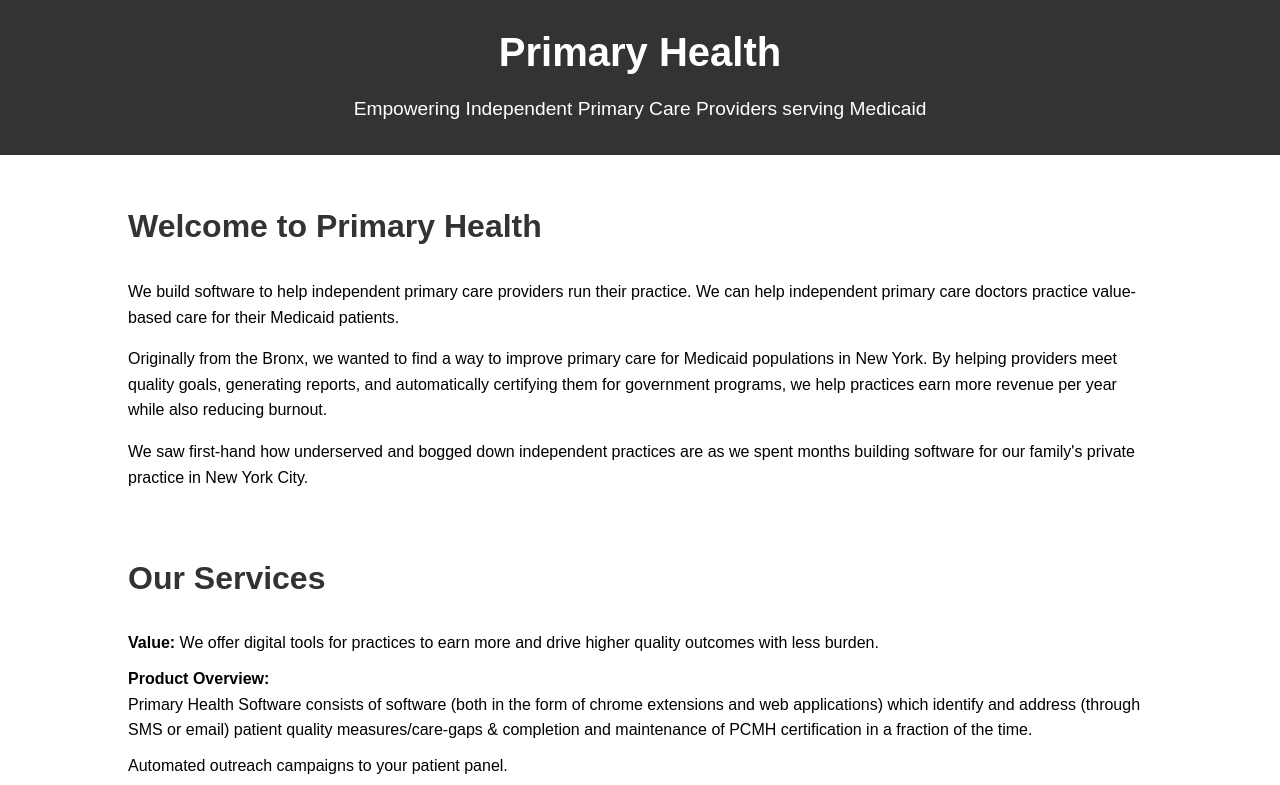
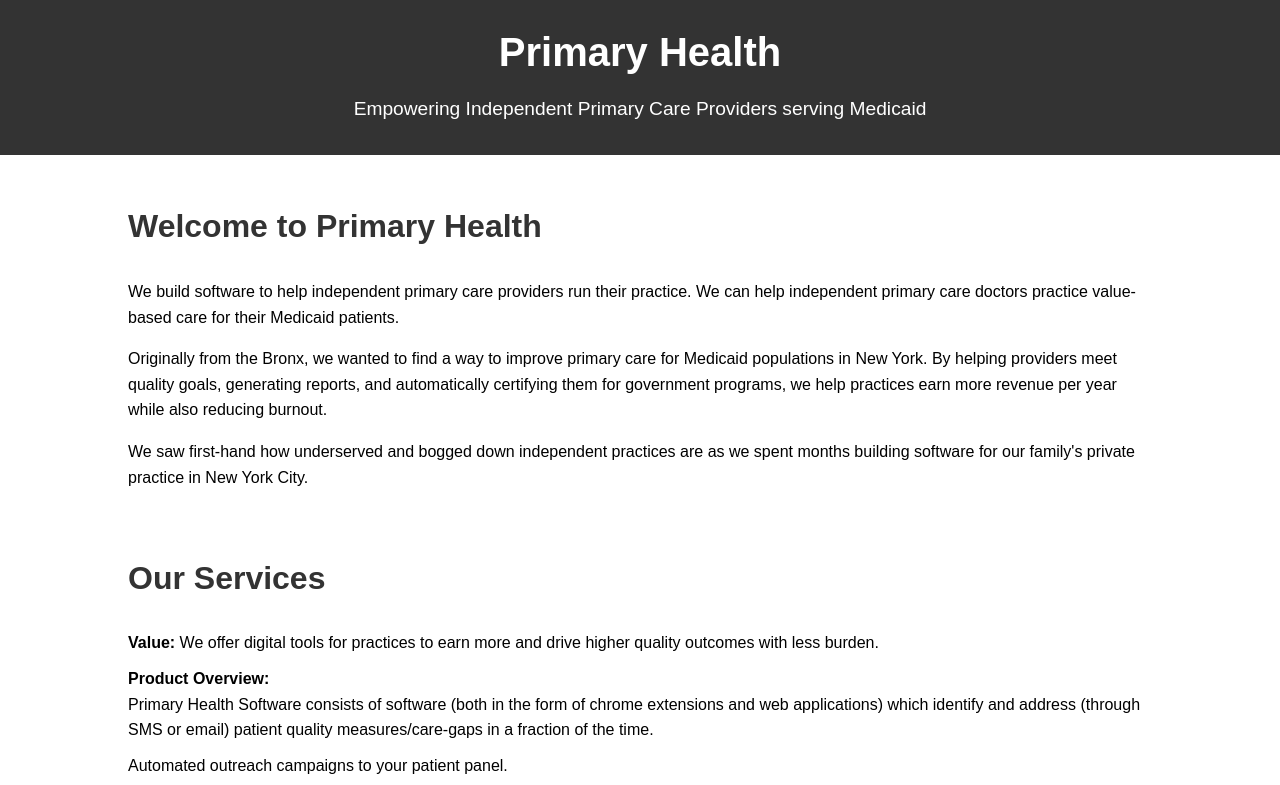
Before and after one commit to Kcashprimary/kcash, a plain HTML site: page index.html in a window 1280 px wide. Shown: the top 785 px of the page. Drawn offline with Linux system fonts and the light colour scheme.

Commit message:
Update index.html

```diff
--- a/index.html
+++ b/index.html
@@ -32,7 +32,7 @@
                     <li><strong>Value:</strong> We offer digital tools for practices to earn more and drive higher quality outcomes with less burden.</li>
                     <li><strong>Product Overview:</strong>
                         <ul>
-                            <li>Primary Health Software consists of software (both in the form of chrome extensions and web applications) which identify and address (through SMS or email) patient quality measures/care-gaps & completion and maintenance of PCMH certification in a fraction of the time.</li>
+                            <li>Primary Health Software consists of software (both in the form of chrome extensions and web applications) which identify and address (through SMS or email) patient quality measures/care-gaps in a fraction of the time.</li>
                             <li>Automated outreach campaigns to your patient panel.</li>
                             <li>1-on-1 communication with patients.</li>
                             <li>Address SDOH needs in your panel.</li>
```
